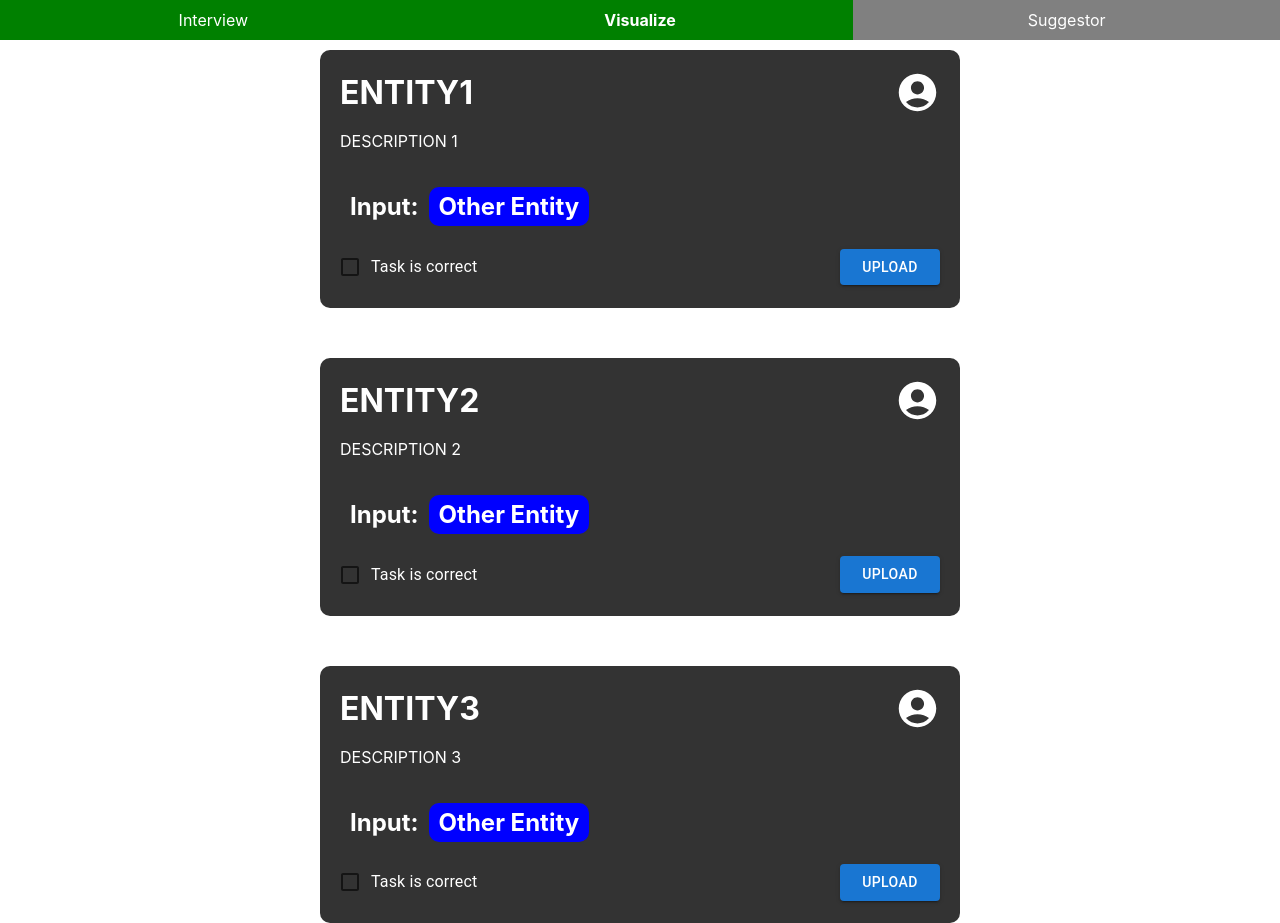
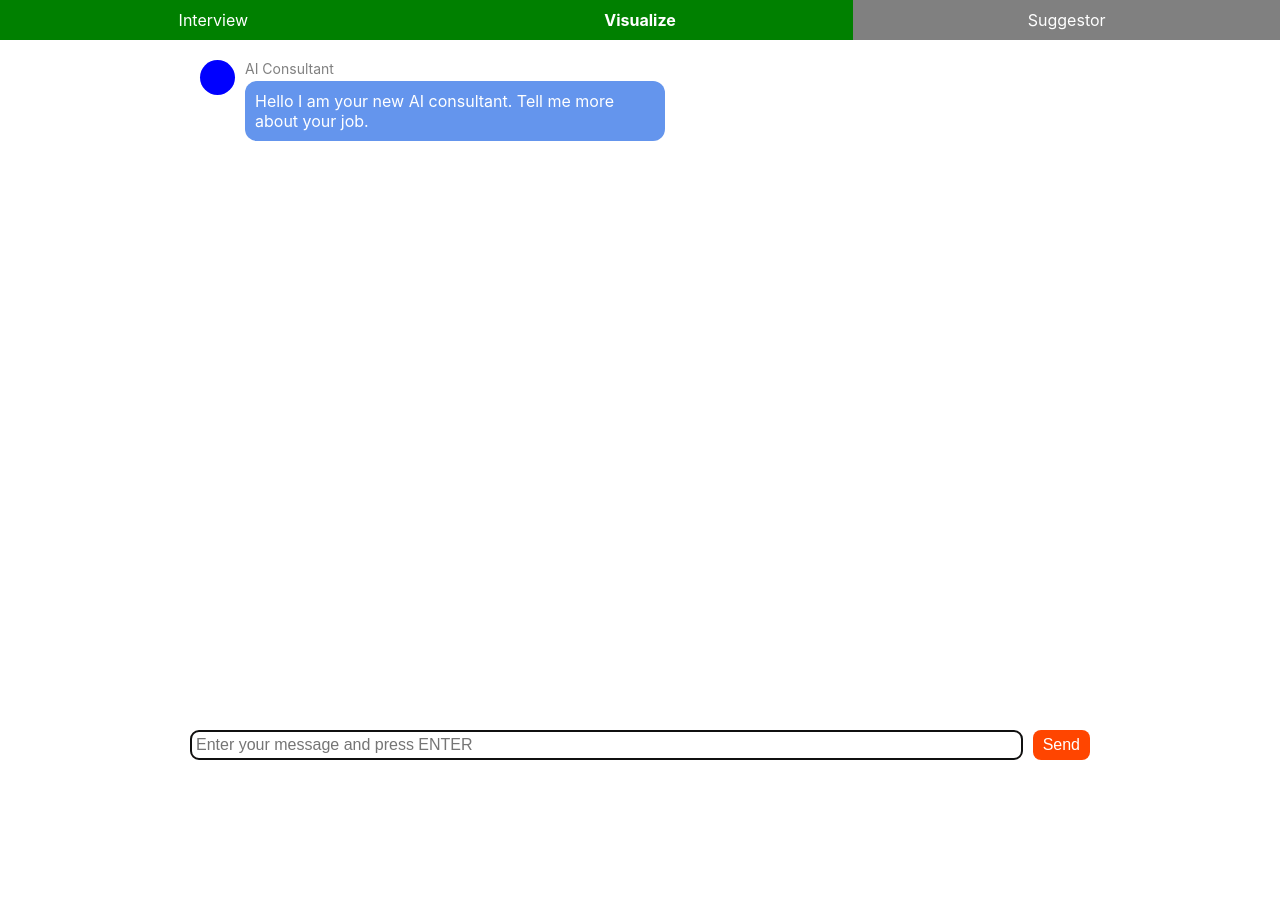
Before and after one commit to aicoholics/makeathon, a React (Create React App) app in the folder client/: page / in a window 1280 px wide. After the commit the page ends 800 px from the top, so only its background shows below. Built offline with nearby package versions, Linux system fonts and the light colour scheme.

Commit message:
chat func

```diff
--- a/client/src/App.css
+++ b/client/src/App.css
@@ -1,38 +1,103 @@
-.App {
-  text-align: center;
+
+
+.Chat {
+  display: flex;
+  flex-direction: column;
+  justify-content: space-between;
+  height: 100vh;
 }
 
-.App-logo {
-  height: 40vmin;
-  pointer-events: none;
-}
-
-@media (prefers-reduced-motion: no-preference) {
-  .App-logo {
-    animation: App-logo-spin infinite 20s linear;
-  }
-}
-
-.App-header {
-  background-color: #282c34;
-  min-height: 100vh;
-  display: flex;
-  flex-direction: column;
-  align-items: center;
-  justify-content: center;
-  font-size: calc(10px + 2vmin);
+.Chat-header {
+  background-color: #262626;
+  overflow: visible;
+  width: 100%;
+  text-align: center;
   color: white;
 }
 
-.App-link {
-  color: #61dafb;
+.Messages-list {
+  padding: 20px 0;
+  max-width: 900px;
+  width: 100%;
+  margin: 0 auto;
+  list-style: none;
+  padding-left: 0;
+  flex-grow: 1;
+  overflow: auto;
 }
 
-@keyframes App-logo-spin {
-  from {
-    transform: rotate(0deg);
-  }
-  to {
-    transform: rotate(360deg);
-  }
+.Messages-message {
+  display: flex;
+  margin-top: 40px;
+
 }
+
+.Messages-message.currentMember {
+  /*justify-content: flex-end;*/
+  flex-direction: row-reverse;
+  text-align: right;
+}
+
+.Message-content {
+  display: inline-block;
+}
+
+.currentMember > .Message-content {
+  align-items: flex-end;
+}
+
+.Messages-message > .avatar {
+  height: 35px;
+  width: 35px;
+  border-radius: 50%;
+  display: inline-block;
+  margin: 0 10px -10px;
+}
+
+.Message-content > .username {
+  display: block;
+  color: gray;
+  font-size: 14px;
+  padding-bottom: 4px;
+}
+
+.Message-content > .text {
+  padding: 10px;
+  max-width: 400px;
+  margin: 0;
+  border-radius: 12px;
+  background-color: cornflowerblue;
+  color: white;
+  display: inline-block;
+}
+
+.currentMember > .Message-content .text {
+  background-color: orangered;
+}
+
+form {
+  display: flex;
+  width: 100%;
+  justify-content: space-between;
+  max-width: 900px;
+  margin: 0 auto 40px;
+}
+
+input {
+  padding: 5px;
+  font-size: 16px;
+  border-radius: 8px;
+  border: 1px solid orangered;
+  flex-grow: 1;
+  bottom: 0;
+}
+
+button {
+  padding: 5px 10px;
+  font-size: 16px;
+  background-color: orangered;
+  color: white;
+  border: none;
+  border-radius: 8px;
+  margin-left: 10px;
+}
--- a/client/src/App.js
+++ b/client/src/App.js
@@ -1,18 +1,17 @@
-import './App.css';
-import Chat from './pages/Chat';
-import Visual from './pages/Visual';
-import Topbar from './components/Topbar';
-import { useState } from 'react';
+import "./App.css";
+import Chat from "./pages/Chat";
+import Visual from "./pages/Visual";
+import Topbar from "./components/Topbar";
+import { useState } from "react";
 
 function App() {
-
-
-  const [currentStep, setCurrentStep] = useState(2)
+  const [currentStep, setCurrentStep] = useState(2);
 
   return (
     <div className="App">
       <Topbar currentStep={currentStep} />
-      <Visual />
+      <Chat />
+      {/* <Visual /> */}
     </div>
   );
 }
--- /dev/null
+++ b/client/src/components/Input.js
@@ -0,0 +1,33 @@
+import React, { useState } from "react";
+
+const Input = ({ onSendMessage }) => {
+  const [text, setText] = useState("");
+
+  const handleSubmit = (e) => {
+    e.preventDefault();
+    if (text.trim() === "") return;
+    onSendMessage(text);
+    setText("");
+  };
+
+  const handleChange = (e) => {
+    setText(e.target.value);
+  };
+
+  return (
+    <div className="Input">
+      <form onSubmit={handleSubmit}>
+        <input
+          onChange={handleChange}
+          value={text}
+          type="text"
+          placeholder="Enter your message and press ENTER"
+          autoFocus
+        />
+        <button>Send</button>
+      </form>
+    </div>
+  );
+};
+
+export default Input;
--- /dev/null
+++ b/client/src/components/Messages.js
@@ -0,0 +1,30 @@
+import React from "react";
+
+const Messages = ({ messages, currentMember }) => {
+  const renderMessage = (message, index, currentMember) => {
+    const { member, text } = message;
+    const messageFromMe = member.username === currentMember.username;
+    const className = messageFromMe
+      ? "Messages-message currentMember"
+      : "Messages-message";
+    return (
+      <li key={index} className={className}>
+        <span className="avatar" style={{ backgroundColor: member.color }} />
+        <div className="Message-content">
+          <div className="username">{member.username}</div>
+          <div className="text">{text}</div>
+        </div>
+      </li>
+    );
+  };
+
+  return (
+    <ul className="Messages-list">
+      {messages.map((message, index) =>
+        renderMessage(message, index, currentMember)
+      )}
+    </ul>
+  );
+};
+
+export default Messages;
--- a/client/src/pages/Chat.js
+++ b/client/src/pages/Chat.js
@@ -1,9 +1,51 @@
-import React from 'react'
+import React, { useState } from "react";
+import Messages from "../components/Messages";
+import "../App.css";
+import Input from "../components/Input";
 
 function Chat() {
+  // definition of member
+  const [member] = useState({
+    username: "User",
+    color: "blue",
+  });
+
+  const [messages, setMessages] = useState([
+    {
+      text: "Hello I am your new AI consultant. Tell me more about your job.",
+      member: {
+        username: "AI Consultant",
+        color: "blue",
+      },
+    },
+  ]);
+
+  console.log(messages);
+
+  const onSendMessage = (message) => {
+    setMessages([
+      // spread operator which appends the new message to the end of the array
+      ...messages,
+      {
+        text: message,
+        member,
+      },
+      {
+        text: "Tell me more about your job.",
+        member: {
+          color: "blue",
+          username: "AI Consultant",
+        },
+      },
+    ]);
+  };
+
   return (
-    <div>Home</div>
-  )
+    <div className="Chat">
+      <Messages messages={messages} currentMember={member} />
+      <Input onSendMessage={onSendMessage} />
+    </div>
+  );
 }
 
-export default Chat
+export default Chat;
```
